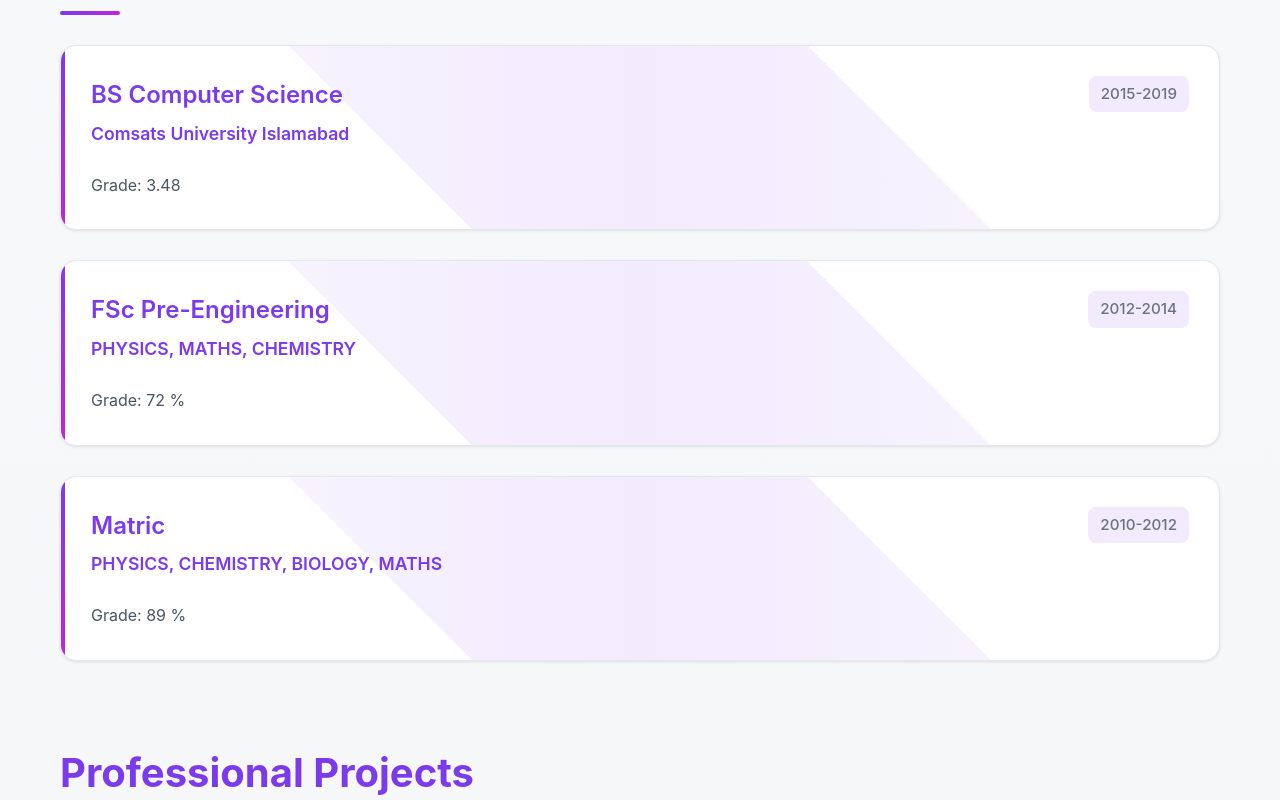
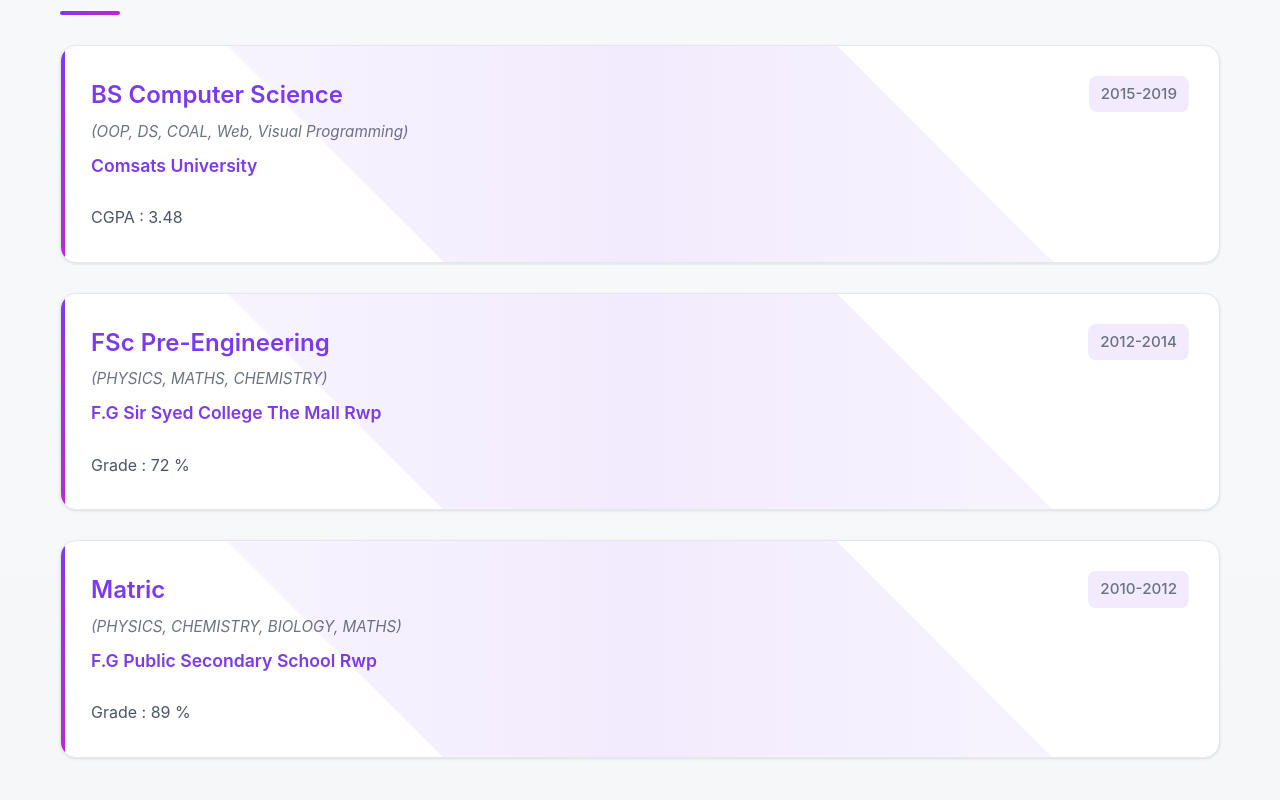
Before and after one commit to NomanWaris29/Portfolio, a React (Create React App) app: page / in a window 1280 px wide. Shown: the part 1600-2400 px from the top of the page. Built offline with nearby package versions, Linux system fonts and the light colour scheme.

Commit message:
Update education section with detailed information

```diff
--- a/src/App.css
+++ b/src/App.css
@@ -751,3 +751,19 @@ body {
     font-size: 2rem;
   }
 }
+
+/* Education subjects */
+.subjects {
+  color: #6b7280;
+  font-size: 0.95rem;
+  margin-bottom: 8px;
+  font-style: italic;
+}
+
+.company,
+.institution {
+  color: #7c3aed;
+  font-weight: 600;
+  margin-bottom: 8px;
+  font-size: 1.1rem;
+}
--- a/src/components/Education.js
+++ b/src/components/Education.js
@@ -4,21 +4,24 @@ const Education = () => {
   const education = [
     {
       degree: 'BS Computer Science',
-      institution: 'Comsats University Islamabad',
+      subjects: '(OOP, DS, COAL, Web, Visual Programming)',
+      institution: 'Comsats University',
       date: '2015-2019',
-      grade: '3.48'
+      grade: 'CGPA : 3.48'
     },
     {
       degree: 'FSc Pre-Engineering',
-      institution: 'PHYSICS, MATHS, CHEMISTRY',
+      subjects: '(PHYSICS, MATHS, CHEMISTRY)',
+      institution: 'F.G Sir Syed College The Mall Rwp',
       date: '2012-2014',
-      grade: '72 %'
+      grade: 'Grade : 72 %'
     },
     {
       degree: 'Matric',
-      institution: 'PHYSICS, CHEMISTRY, BIOLOGY, MATHS',
+      subjects: '(PHYSICS, CHEMISTRY, BIOLOGY, MATHS)',
+      institution: 'F.G Public Secondary School Rwp',
       date: '2010-2012',
-      grade: '89 %'
+      grade: 'Grade : 89 %'
     }
   ];
 
@@ -30,11 +33,12 @@ const Education = () => {
           <div className="item-header">
             <div>
               <h3>{edu.degree}</h3>
+              {edu.subjects && <div className="subjects">{edu.subjects}</div>}
               <div className="institution">{edu.institution}</div>
             </div>
             <div className="date">{edu.date}</div>
           </div>
-          <p className="description">Grade: {edu.grade}</p>
+          <p className="description">{edu.grade}</p>
         </div>
       ))}
     </section>
```
